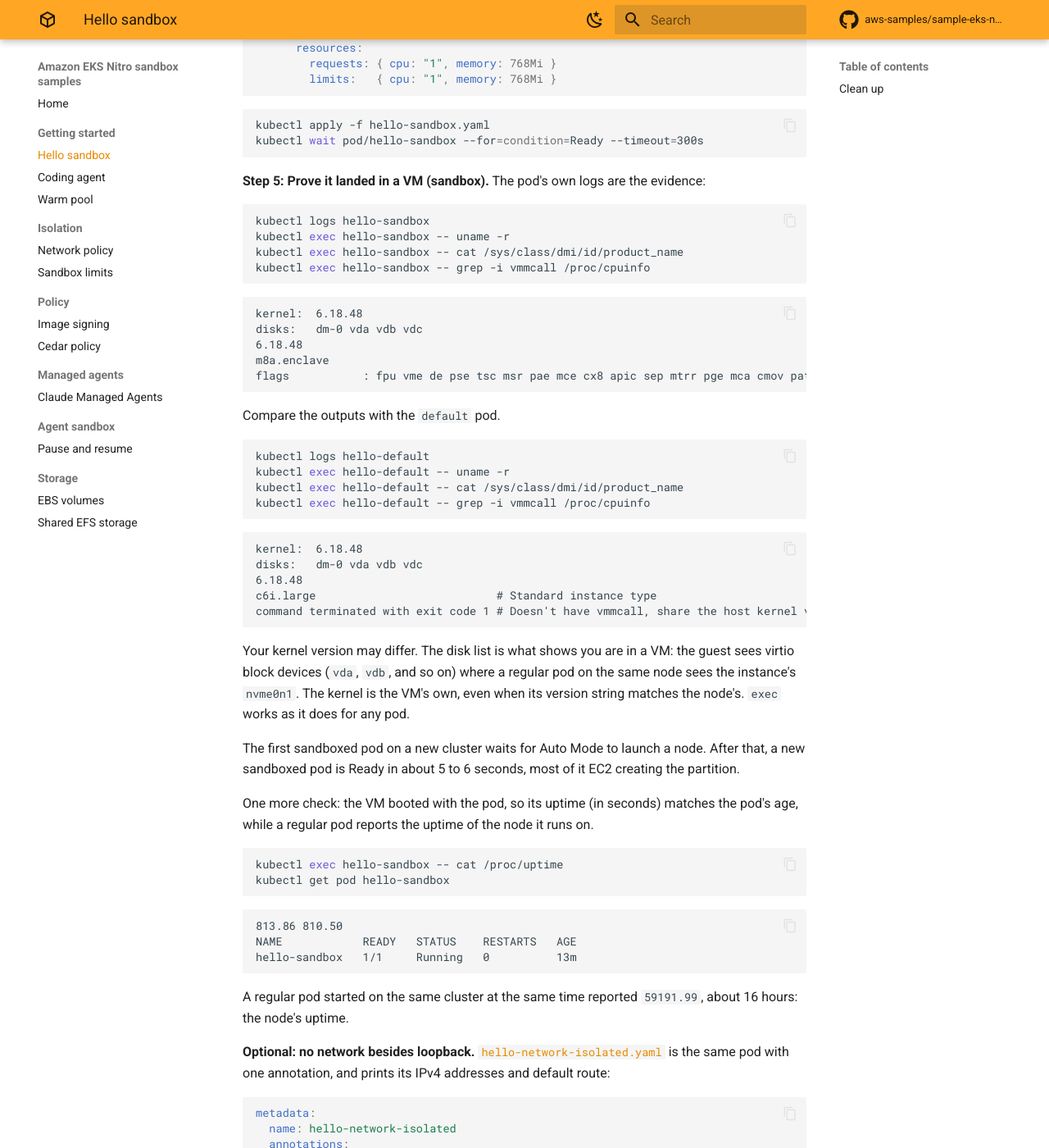
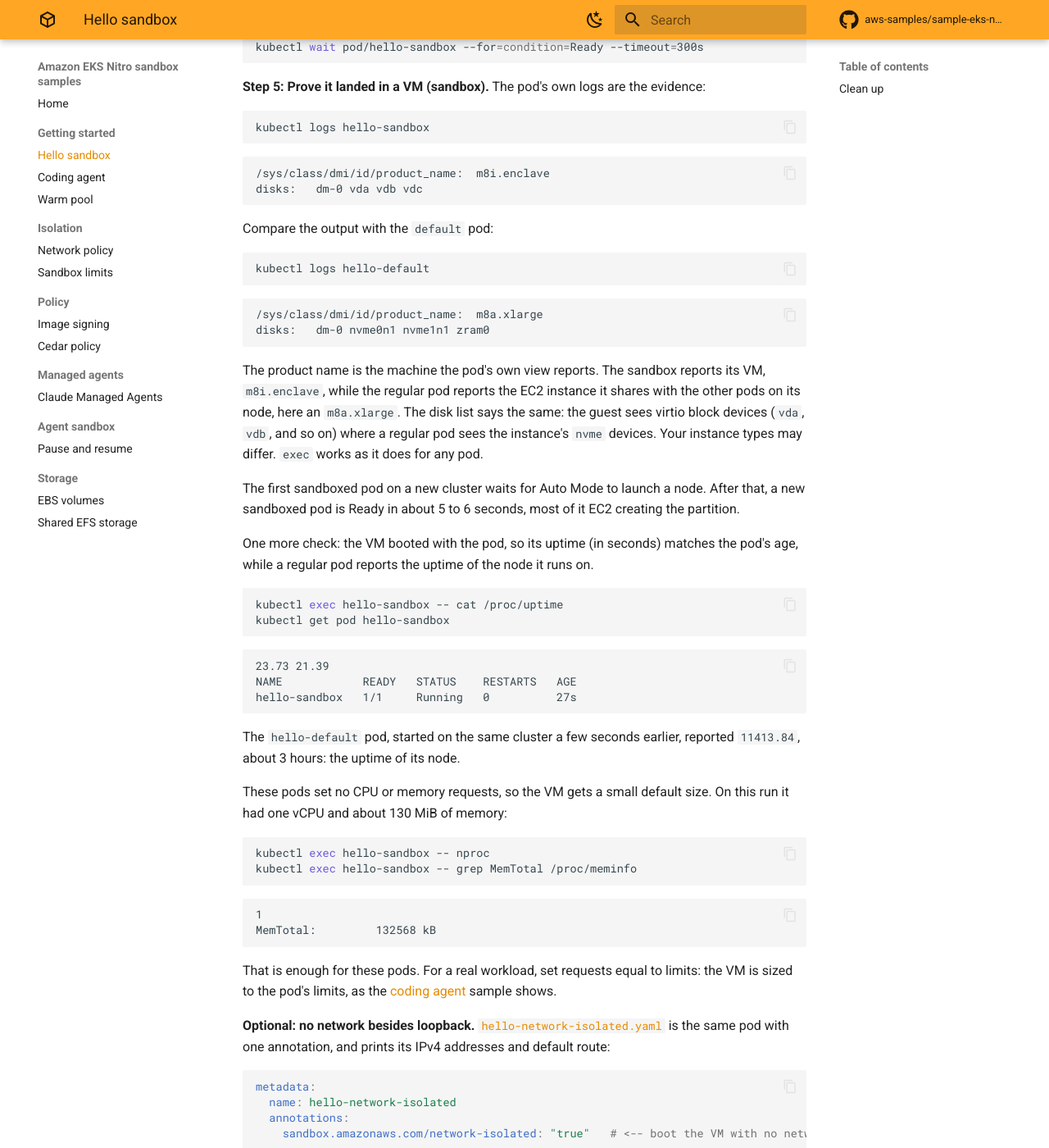
Before and after one commit to aws-samples/sample-eks-nitro-sandbox, an MkDocs documentation site: the page built from examples/getting-started/hello-sandbox/README.md, in a window 1280 px wide and 1400 px high, scrolled down 1740 px. Shown: the whole window at 82% size. Built offline with MkDocs 1.6.1 and Material for MkDocs 9.7.7, drawn with Linux system fonts in a browser that asks for light colours; comment, search, counter and statistics services are not loaded; some of the changed text lies outside the part shown.

Commit message:
Hello sandbox: Amazon Linux 2023, product name as the proof, no requests (#75)
The three hello pods now run public.ecr.aws/amazonlinux/amazonlinux:2023 and set no
resources. They print /sys/class/dmi/id/product_name instead of uname -r, because the
guest's kernel version matches the node's and so proves nothing; the product name reads
the VM in a sandbox (m8i.enclave) and the instance type in a regular pod (m8a.xlarge).

Step 5 drops the vmmcall grep: vmmcall is an AMD CPU flag, and on the test cluster the
regular pod (m8a.xlarge) had it while the sandbox (m8i.xlarge) did not, the opposite of
what the page claimed.

AL2023 has no ip or wget, so the network-isolated pod reads IPv4 addresses from
/proc/net/fib_trie and the default route from /proc/net/route, and the outbound check uses
curl. Proved both ways on a fresh run: the isolated pod shows only 127.0.0.1 and no route,
and curl fails with exit 6; the same pod without the annotation shows its pod IP (plus
loopback and the in-guest metadata address), "default dev eth0", and curl gets 200.

With no requests the sandbox VM got 1 vCPU and MemTotal 132568 kB; the page states that
and points real workloads at requests equal to limits. The nitro-sandbox-pods skill no
longer says every sandboxed pod sets requests, and lists the product name as a proof. The
network-policy and sandbox-limits pages no longer say hello sandbox shows a kernel build.

````diff
--- a/examples/getting-started/hello-sandbox/README.md
+++ b/examples/getting-started/hello-sandbox/README.md
@@ -51,16 +51,13 @@ metadata:
 spec:
   containers:
     - name: hello
-      image: public.ecr.aws/docker/library/alpine:3.20
+      image: public.ecr.aws/amazonlinux/amazonlinux:2023
       command: ["sh", "-c"]
       args:
         - |
-          echo "kernel:  $(uname -r)"
+          echo "/sys/class/dmi/id/product_name:  $(cat /sys/class/dmi/id/product_name)"
           echo "disks:   $(ls /sys/block | tr '\n' ' ')"
           sleep infinity
-      resources:
-        requests: { cpu: "1", memory: 768Mi }
-        limits:   { cpu: "1", memory: 768Mi }
 ```
 
 ```bash
@@ -82,16 +79,13 @@ spec:
   runtimeClassName: isolated-sandbox   # <-- the only change
   containers:
     - name: hello
-      image: public.ecr.aws/docker/library/alpine:3.20
+      image: public.ecr.aws/amazonlinux/amazonlinux:2023
       command: ["sh", "-c"]
       args:
         - |
-          echo "kernel:  $(uname -r)"
+          echo "/sys/class/dmi/id/product_name:  $(cat /sys/class/dmi/id/product_name)"
           echo "disks:   $(ls /sys/block | tr '\n' ' ')"
           sleep infinity
-      resources:
-        requests: { cpu: "1", memory: 768Mi }
-        limits:   { cpu: "1", memory: 768Mi }
 ```
 
 ```bash
@@ -103,40 +97,29 @@ kubectl wait pod/hello-sandbox --for=condition=Ready --timeout=300s
 
 ```bash
 kubectl logs hello-sandbox
-kubectl exec hello-sandbox -- uname -r
-kubectl exec hello-sandbox -- cat /sys/class/dmi/id/product_name
-kubectl exec hello-sandbox -- grep -i vmmcall /proc/cpuinfo
 ```
 
 ```text
-kernel:  6.18.48
+/sys/class/dmi/id/product_name:  m8i.enclave
 disks:   dm-0 vda vdb vdc
-6.18.48
-m8a.enclave
-flags           : fpu vme de pse tsc msr pae mce cx8 apic sep mtrr pge mca cmov pat pse36 clflush mmx fxsr sse sse2 syscall nx mmxext fxsr_opt pdpe1gb rdtscp lm constant_tsc rep_good nopl xtopology nonstop_tsc cpuid extd_apicid tsc_known_freq pni pclmulqdq ssse3 fma cx16 pcid sse4_1 sse4_2 x2apic movbe popcnt aes xsave avx f16c rdrand hypervisor lahf_lm cr8_legacy abm sse4a misalignsse 3dnowprefetch topoext ssbd ibrs ibpb stibp ibrs_enhanced vmmcall fsgsbase tsc_adjust bmi1 avx2 smep bmi2 erms invpcid avx512f avx512dq adx smap avx512ifma clflushopt clwb avx512cd sha_ni avx512bw avx512vl xsaveopt xsavec xgetbv1 xsaves avx_vnni avx512_bf16 clzero xsaveerptr wbnoinvd arat avx512vbmi pku ospke avx512_vbmi2 gfni vaes vpclmulqdq avx512_vnni avx512_bitalg avx512_vpopcntdq rdpid movdiri movdir64b fsrm avx512_vp2intersect flush_l1d
 ```
 
-Compare the outputs with the `default` pod.
+Compare the output with the `default` pod:
 
 ```bash
 kubectl logs hello-default
-kubectl exec hello-default -- uname -r
-kubectl exec hello-default -- cat /sys/class/dmi/id/product_name
-kubectl exec hello-default -- grep -i vmmcall /proc/cpuinfo
 ```
 
 ```text
-kernel:  6.18.48
-disks:   dm-0 vda vdb vdc
-6.18.48
-c6i.large                           # Standard instance type
-command terminated with exit code 1 # Doesn't have vmmcall, share the host kernel via namespaces, so they cannot invoke hypervisor calls
+/sys/class/dmi/id/product_name:  m8a.xlarge
+disks:   dm-0 nvme0n1 nvme1n1 zram0
 ```
 
-Your kernel version may differ. The disk list is what shows you are in a VM: the
-guest sees virtio block devices (`vda`, `vdb`, and so on) where a regular pod on the same
-node sees the instance's `nvme0n1`. The kernel is the VM's own, even when its version
-string matches the node's. `exec` works as it does for any pod.
+The product name is the machine the pod's own view reports. The sandbox reports its VM,
+`m8i.enclave`, while the regular pod reports the EC2 instance it shares with the other pods
+on its node, here an `m8a.xlarge`. The disk list says the same: the guest sees virtio block
+devices (`vda`, `vdb`, and so on) where a regular pod sees the instance's `nvme` devices.
+Your instance types may differ. `exec` works as it does for any pod.
 
 The first sandboxed pod on a new cluster waits for Auto Mode to launch a node. After that,
 a new sandboxed pod is Ready in about 5 to 6 seconds, most of it EC2 creating the
@@ -151,13 +134,29 @@ kubectl get pod hello-sandbox
 ```
 
 ```text
-813.86 810.50
+23.73 21.39
 NAME            READY   STATUS    RESTARTS   AGE
-hello-sandbox   1/1     Running   0          13m
+hello-sandbox   1/1     Running   0          27s
 ```
 
-A regular pod started on the same cluster at the same time reported `59191.99`, about
-16 hours: the node's uptime.
+The `hello-default` pod, started on the same cluster a few seconds earlier, reported
+`11413.84`, about 3 hours: the uptime of its node.
+
+These pods set no CPU or memory requests, so the VM gets a small default size. On this run
+it had one vCPU and about 130 MiB of memory:
+
+```bash
+kubectl exec hello-sandbox -- nproc
+kubectl exec hello-sandbox -- grep MemTotal /proc/meminfo
+```
+
+```text
+1
+MemTotal:         132568 kB
+```
+
+That is enough for these pods. For a real workload, set requests equal to limits: the VM is
+sized to the pod's limits, as the [coding agent](../coding-agent/README.md) sample shows.
 
 **Optional: no network besides loopback.** [`hello-network-isolated.yaml`](hello-network-isolated.yaml)
 is the same pod with one annotation, and prints its IPv4 addresses and default route:
@@ -176,8 +175,8 @@ kubectl logs hello-network-isolated
 ```
 
 ```text
-kernel:  6.18.48
-ipv4:    lo=127.0.0.1/8
+/sys/class/dmi/id/product_name:  m8i.enclave
+ipv4:    127.0.0.1
 route:   none
 ```
 
@@ -187,12 +186,12 @@ that serve instance metadata and Pod Identity credentials. `kubectl exec` still
 the network-isolated pod:
 
 ```bash
-kubectl exec hello-network-isolated -- wget -T 5 -O /dev/null https://aws.amazon.com
+kubectl exec hello-network-isolated -- curl -sS -m 5 -o /dev/null https://aws.amazon.com
 ```
 
 ```text
-wget: bad address 'aws.amazon.com'
-command terminated with exit code 1
+curl: (6) Could not resolve host: aws.amazon.com
+command terminated with exit code 6
 ```
 
 ## Clean up
````
Also changed, not shown: .agents/skills/nitro-sandbox-pods/SKILL.md (+11 -3 lines), examples/isolation/network-policy/README.md (+2 -1 lines), examples/isolation/sandbox-limits/README.md (+2 -1 lines), 3 other files.
